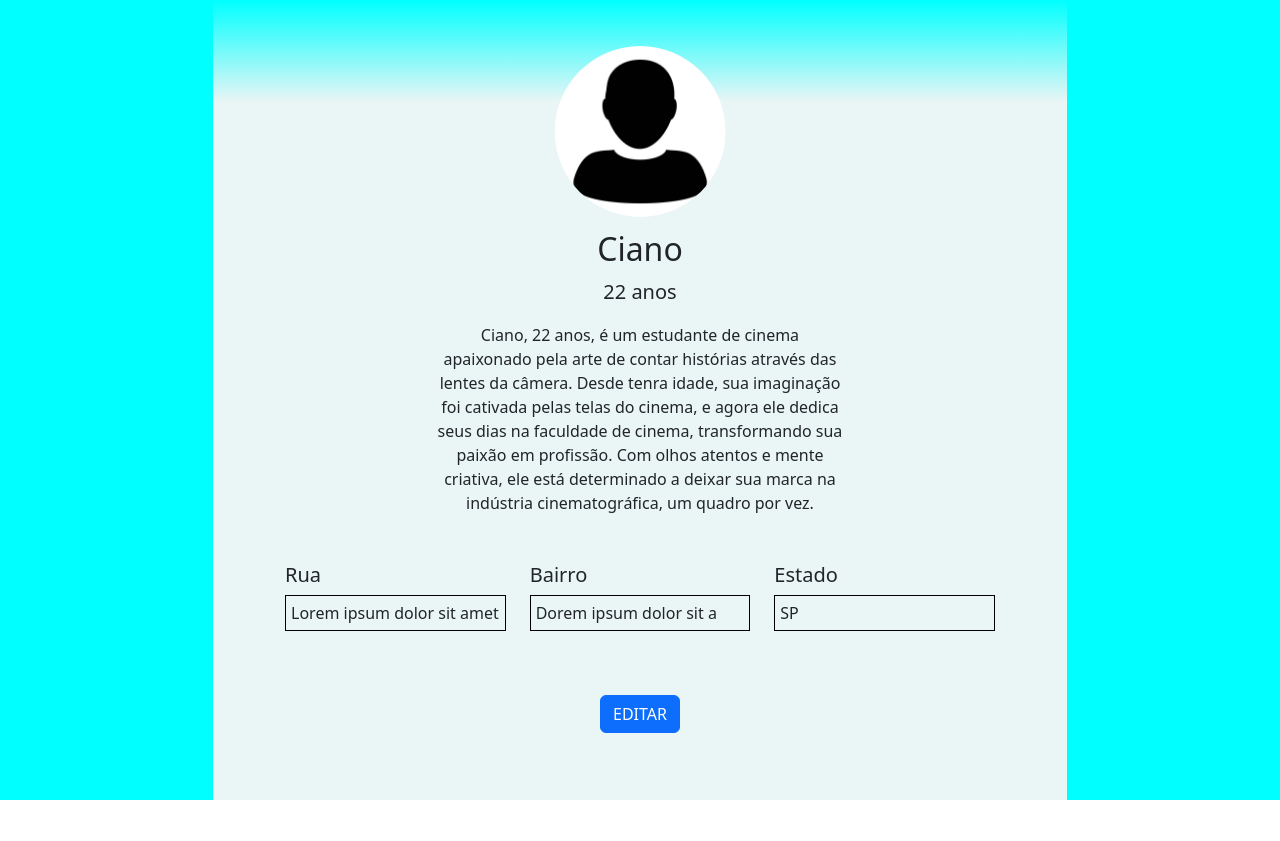
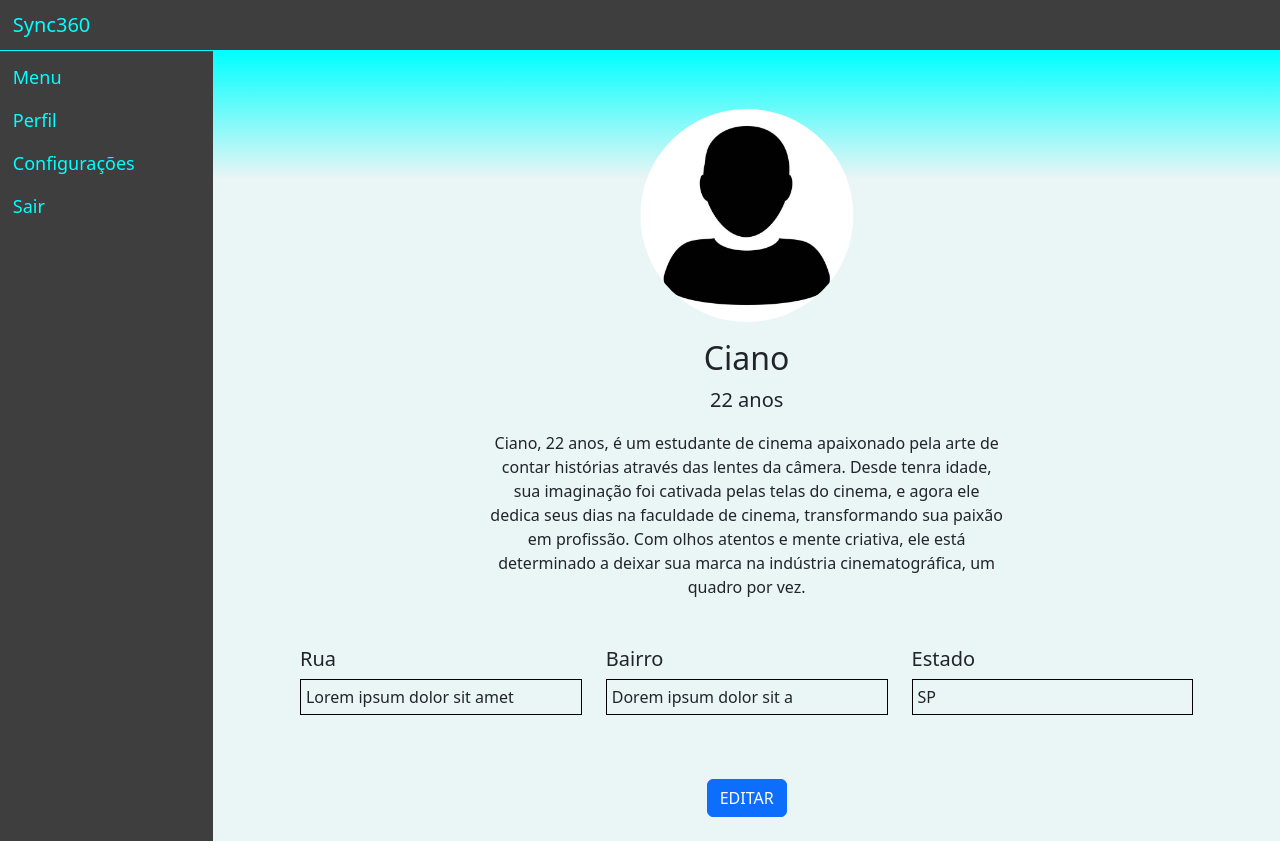
Before and after one commit to briotza/exercicio-sync360, a React (Create React App) app: page / in a window 1280 px wide. Before the commit the page ends 800 px from the top, so only its background shows below. Built offline with nearby package versions, Linux system fonts and the light colour scheme.

Commit message:
style: definindo estilo para menu lateral

```diff
--- a/src/App.css
+++ b/src/App.css
@@ -8,8 +8,25 @@
 }
 
 .side-container{
-    background-color: cyan;
+    background-color: rgb(62, 62, 62);
+    padding-top: 1%;
+    padding-left: 1%;
+}
 
+.side-container p{
+    color: cyan;
+    font-size: 18px;
+    cursor: pointer;
+}
+
+.nav-bar{
+    background-color: rgb(62, 62, 62);
+    padding-left: 1%;
+    border-bottom: 1px solid cyan;
+}
+
+.nav-bar span{
+    color: cyan;
 }
 
 .top-profile {
--- a/src/App.js
+++ b/src/App.js
@@ -28,22 +28,27 @@ function App() {
   return (
     <div className="container-fluid">
       <div className="row full-height">
+        <nav class="navbar navbar-light nav-bar">
+          <span class="navbar-brand mb-0 h1">Sync360</span>
+        </nav>
+
         {/*Menu Lateral de Navegação*/}
-      <div className="col-md-2 side-container">
+        <div className="col-md-2 side-container d-none d-md-block">
           <NavBar />
+          <p>Menu</p>
+          <p>Perfil</p>
+          <p>Configurações</p>
+          <p>Sair</p>
         </div>
 
         {/*Perfil*/}
-      <div className="col-md-8 profile-container">
-        <Profile profile={user} toggleEditMode={toggleEditMode}/>
+        <div className="col-md-10 profile-container">
+          <Profile profile={user} toggleEditMode={toggleEditMode} />
           {editMode && <EditProfile edit={editProfile} cancelEdit={() => setEditMode(false)} />}
 
         </div>
 
-      {/*Página Acessada*/}
-      <div className="col-md-2 side-container">
 
-      </div>
       </div>
     </div>
   );
```
Lines whose indentation alone changed are shown as unchanged.
